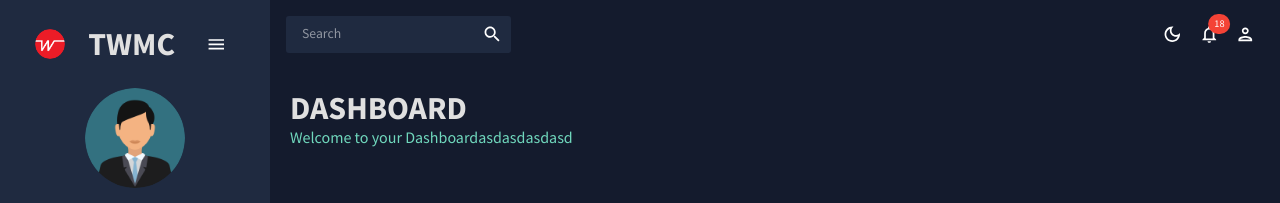
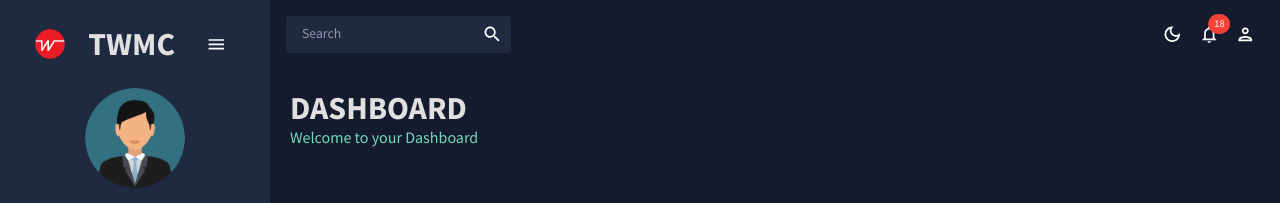
Before and after one commit to Nardz/MIS, a React (Create React App) app: page / in a window 1280 px wide. Shown: the top 203 px of the page. Built offline with nearby package versions, Linux system fonts and the light colour scheme.

Commit message:
added features

```diff
--- a/src/scenes/dashboard/index.jsx
+++ b/src/scenes/dashboard/index.jsx
@@ -5,10 +5,7 @@ const Dashboard = () => {
 	return (
 		<Box m="20px">
 			<Box display="flex" justifyContent="space-between" alignItems="center">
-				<Header
-					title="DASHBOARD"
-					subtitle="Welcome to your Dashboardasdasdasdasd"
-				/>
+				<Header title="DASHBOARD" subtitle="Welcome to your Dashboard" />
 			</Box>
 		</Box>
 	);
```
Also changed, not shown: src/scenes/cancelled/Cancelled.jsx (added, +7 -0 lines), src/scenes/cancelled/Declined.jsx (added, +7 -0 lines), src/scenes/cancelled/index.jsx (added, +7 -0 lines).
